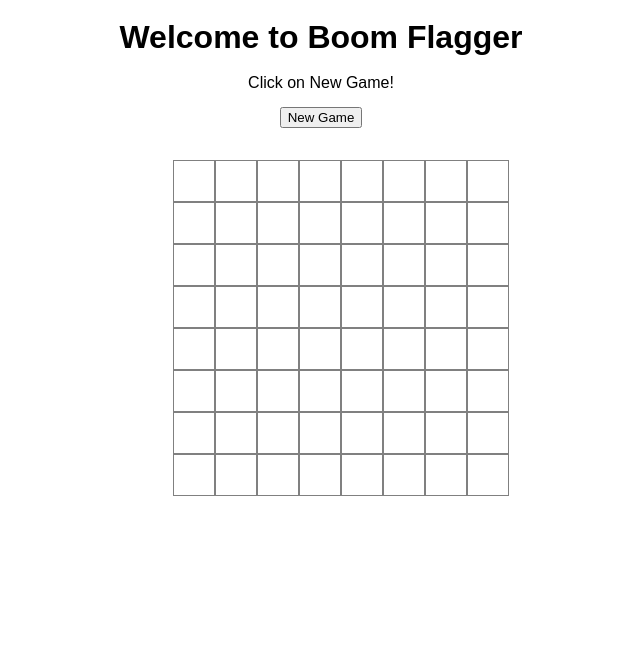
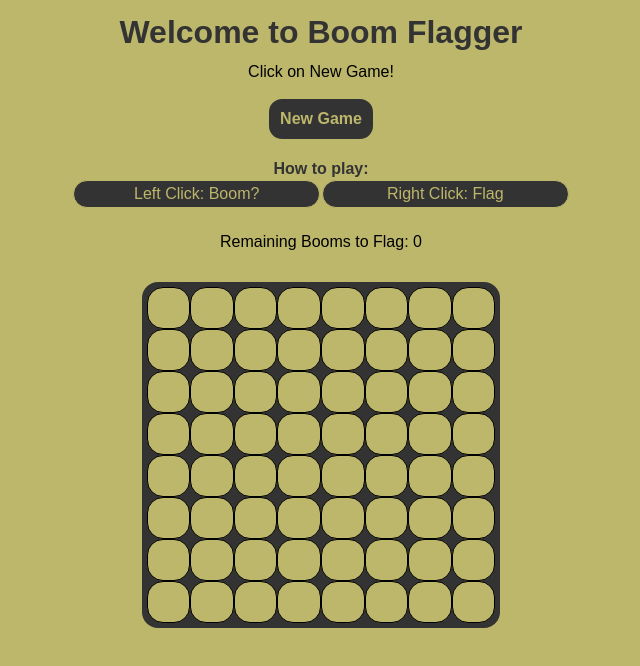
Before and after one commit to jumarin22/minesweeper, a React (Create React App) app: page / in a window 1280 px wide. Shown: the top 666 px of the page, without its empty margins (319-959 px from the left). Built offline with nearby package versions, Linux system fonts and the light colour scheme.

Commit message:
Updated CSS

```diff
--- a/src/App.jsx
+++ b/src/App.jsx
@@ -49,7 +49,7 @@ export class App extends Component {
     if (this.state.state === 'lost') {
       notify.textContent = `You Lose :(`
     }
-    info.textContent = `mines: ${this.state.mines}`
+    info.textContent = `Booms remaining to Flag: ${this.state.mines}`
   }
 
   handleClickOnCell = async (clickedRowIndex, clickedColumnIndex) => {
@@ -102,29 +102,47 @@ export class App extends Component {
   render() {
     return (
       <div>
+        <body>
           <header>
             <h1>Welcome to Boom Flagger</h1>
             <p>Click on New Game!</p>
-          <section></section>
+            <button onClick={this.handleNewGame}>New Game</button>
+            <table>
+              <thead>
+                <tr>
+                  <th colSpan={2}>How to play:</th>
+                </tr>
+              </thead>
+              <tbody>
+                <tr>
+                  <td>Left Click: Boom?</td>
+                  <td>Right Click: Flag</td>
+                </tr>
+              </tbody>
+            </table>
+            <section>Remaining Booms to Flag: 0</section>
           </header>
-        <button onClick={this.handleNewGame}>New Game</button>
-        <ul>
+          <div className="container">
             {this.state.board.map((row, rowIndex) => {
               return row.map((cell, columnIndex) => {
                 return (
-                <li
+                  <div
+                    className="cell"
                     key={columnIndex}
-                  onClick={() => this.handleClickOnCell(rowIndex, columnIndex)}
+                    onClick={() =>
+                      this.handleClickOnCell(rowIndex, columnIndex)
+                    }
                     onContextMenu={() =>
                       this.handleFlagOnCell(rowIndex, columnIndex)
                     }
                   >
                     {cell}
-                </li>
+                  </div>
                 )
               })
             })}
-        </ul>
+          </div>
+        </body>
       </div>
     )
   }
--- a/src/index.scss
+++ b/src/index.scss
@@ -7,36 +7,87 @@ html {
 }
 
 body {
+  margin: 0.5rem;
+  display: flex;
   min-height: 100%;
   text-align: center;
+  flex-direction: column;
+  background-color: darkkhaki;
 }
 
 header {
+  margin-top: 0rem;
+}
+
+h1 {
+  margin-top: 0rem;
+  color: #333;
+  margin-bottom: 1rem;
+}
+
+button {
+  margin-top: 0.5;
+
+  margin-bottom: 1rem;
+  color: darkkhaki;
+  background-color: #333;
+  border-radius: 1rem;
+  border: solid darkkhaki;
+  font-weight: bold;
+  font-size: 1rem;
+  padding: 0.7rem;
+}
+
+table {
+  border-radius: 1rem;
   margin: auto;
+  width: 40%;
+  color: darkkhaki;
+}
+
+thead {
+  color: #333;
+}
+
+td {
+  width: 50%;
+  border: thin solid darkkhaki;
+  border-radius: 1rem;
+  background-color: #333;
+  line-height: 1.5rem;
 }
 
 section {
-  margin-bottom: 1rem;
+  margin: 1.5rem;
 }
 
-ul {
+.container {
+  padding: 0.3rem;
   margin: auto;
-  margin-top: 2rem;
+  margin-top: 0.5rem;
   list-style-type: none;
   display: grid;
   grid-template-columns: 1fr 1fr 1fr 1fr 1fr 1fr 1fr 1fr;
   grid-template-rows: auto;
-  max-width: fit-content;
+  background-color: #333;
+  border-radius: 1rem;
+  min-width: max-content;
 }
 
-li {
-  padding-top: 0.5rem;
-  height: 2rem;
-  width: 2.5rem;
-  border: thin solid gray;
-  align-items: center;
+.cell {
+  display: flex;
+  padding: 0.3rem;
+  height: 1.5rem;
+  width: 2rem;
+  border: thin solid;
+  border-radius: 1rem;
+  font-weight: bold;
+  background-color: darkkhaki;
+  justify-content: center;
+  padding-top: 1rem;
+  padding-bottom: 0rem;
 }
 
-li:hover {
-  background-color: gray;
+.cell:hover {
+  background-color: lightgray;
 }
```
Lines whose indentation alone changed are shown as unchanged.
